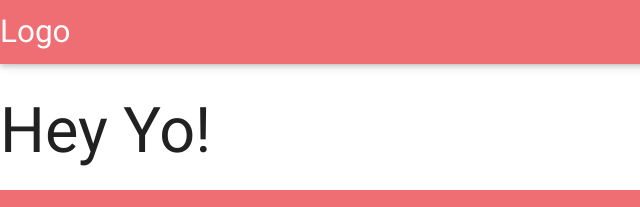
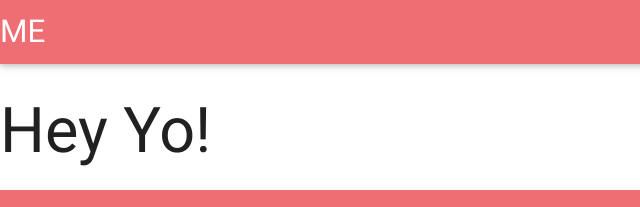
Before and after one commit to SuramVishal/SuramVishal.github.io, a plain HTML site: page index.html in a window 1280 px wide. Shown: the top 207 px of the page, 0-640 px from the left. Drawn offline with nearby package versions, Linux system fonts and the light colour scheme.

Commit message:
initial push

```diff
--- a/index.html
+++ b/index.html
@@ -13,7 +13,7 @@
 <body>
 	<nav>
 		<div class="nav-wrapper">
-      <a href="#" class="brand-logo">Logo</a>
+			<a href="#" class="brand-logo">ME</a>
 			<ul id="nav-mobile" class="right hide-on-med-and-down">
 				<li><a href="sass.html">Details</a></li>
 				<li><a href="badges.html">Components</a></li>
```
Lines whose indentation alone changed are shown as unchanged.
